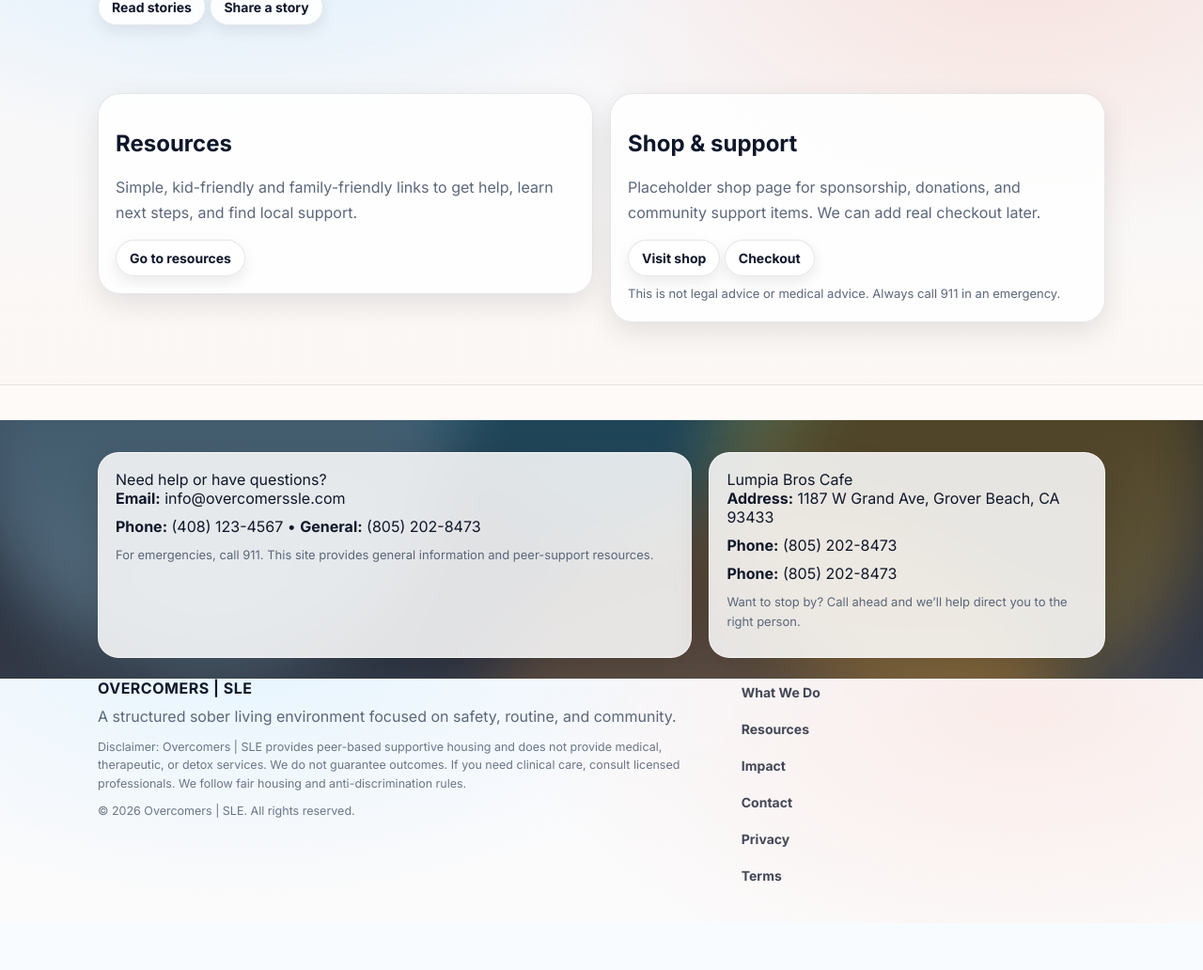
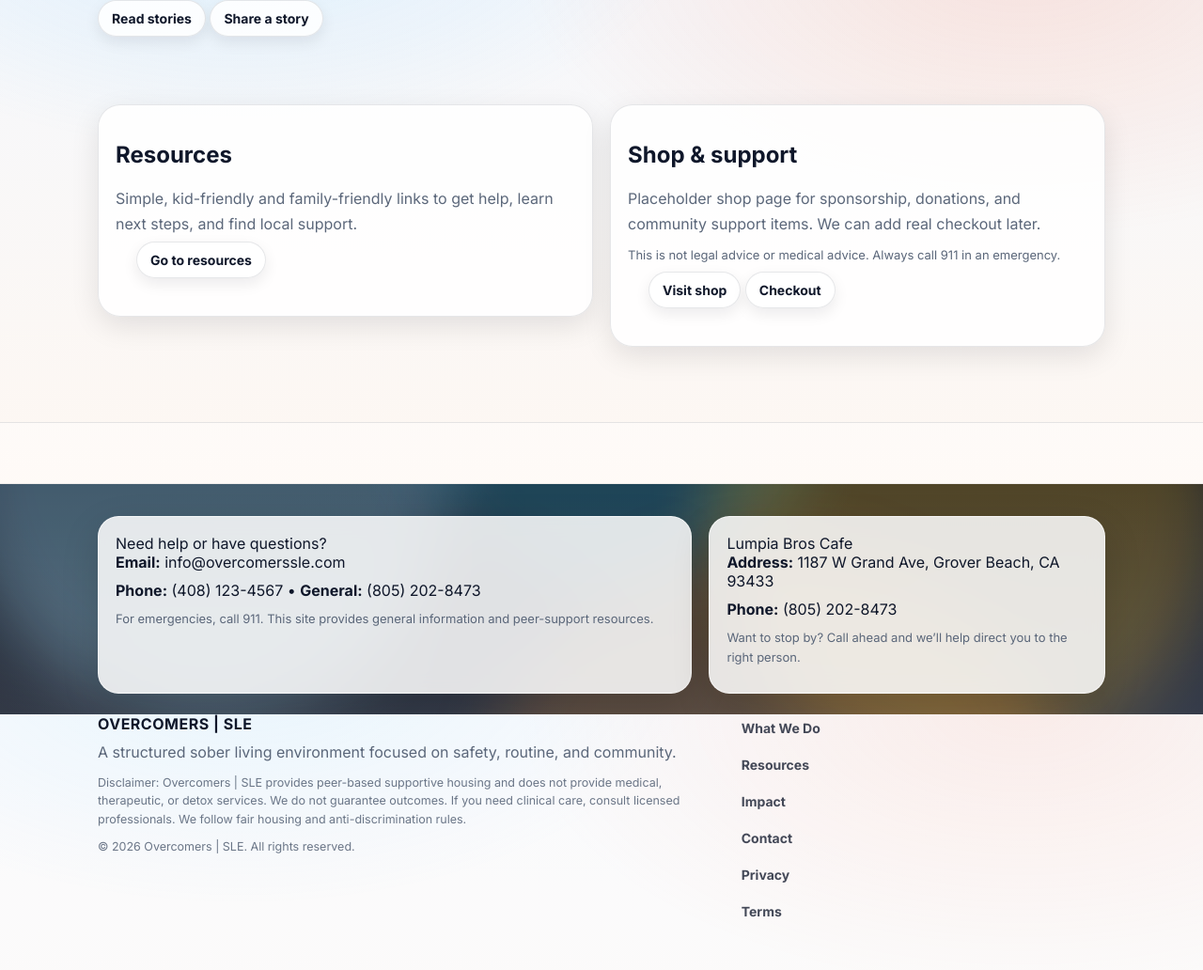
Before and after one commit to cryptoparcel/overcommers-sle, a Flask app: page / in a window 1280 px wide. Shown: the part 1792-2824 px from the top of the page at 94% size. Before the commit the page ends 2731 px from the top, so only its background shows below. Run offline with Flask 3, Linux system fonts and the light colour scheme.

Commit message:
Add files via upload

```diff
--- a/app/static/assets/styles.css
+++ b/app/static/assets/styles.css
@@ -16,7 +16,7 @@
 }
 
 *{box-sizing:border-box}
-html,html{height:100%}
+html,body{height:100%}
 body{min-height:100vh;display:flex;flex-direction:column}
 main{flex:1 0 auto}
 .footer{flex-shrink:0}
@@ -125,7 +125,7 @@ a{color:inherit;text-decoration:none}
 
 /* Better breathing room between primary CTAs and the topic pills */
 .hero__pills{margin-top:14px}
-.pills{display:flex; flex-wrap:wrap; gap:10px}
+.pills{display:flex; flex-wrap:wrap; gap:10px; margin-top:12px}
 .pill{display:inline-flex; align-items:center; justify-content:center; white-space:nowrap}
 
 .hero__stats{
@@ -159,7 +159,8 @@ a{color:inherit;text-decoration:none}
 .card__sub{color:var(--muted); font-size:13px}
 .card__text{color:var(--muted); font-size:14px; line-height:1.55; margin-top:8px}
 .card__cta{display:flex; gap:10px; margin-top:14px; flex-wrap:wrap}
-.card__footer{margin-top:auto; padding-top:16px}
+.card__footer{margin-top:auto; padding: 6px 22px 22px;}
+.card__footer .actions-inline{margin-bottom:0}
 .card__footer .card__cta{margin-top:0}
 .card--soft{background: rgba(255,255,255,.75)}
 .steps{margin:12px 0 0; padding-left:18px; color:rgba(15,23,42,.88); font-size:14px; line-height:1.55}
@@ -296,10 +297,10 @@ label{font-weight:800; font-size:13px}
 }
 
 .footer{
-  padding:28px 0 36px;
+  padding:56px 0 48px;
   border-top:1px solid rgba(15,23,42,.10);
   background: rgba(255,255,255,.35);
-  margin-top:30px;
+  margin-top:44px;
 }
 .footer__inner{
   display:grid;
@@ -422,7 +423,7 @@ label{font-weight:800; font-size:13px}
 .table{ display:flex; flex-direction:column; gap:8px; }
 .table .row{ display:grid; grid-template-columns: 160px 1fr 1fr 2fr; gap:10px; align-items:start; padding:10px 12px; border:1px solid rgba(2,6,23,.08); border-radius:12px; background:#fff; }
 .table .row.head{ background:rgba(2,6,23,.02); font-weight:600; }
-.actions-inline{ display:flex; gap:8px; flex-wrap:wrap; }
+.actions-inline{ display:flex; gap:8px; flex-wrap:wrap; align-items:center; margin-bottom:14px; }
 .btn.danger{ border-color: rgba(220,38,38,.35); color:#b91c1c; }
 .btn.danger:hover{ background: rgba(220,38,38,.08); }
 .admin-nav{ display:flex; gap:10px; flex-wrap:wrap; margin:10px 0 6px; }
--- a/app/templates/base.html
+++ b/app/templates/base.html
@@ -84,7 +84,6 @@
             <div class="footer__bannerBody">
 	              <p><strong>Address:</strong> 1187 W Grand Ave, Grover Beach, CA 93433</p>
 	              <p><strong>Phone:</strong> (805) 202-8473</p>
-	              <p><strong>Phone:</strong> (805) 202-8473</p>
               <p class="muted small">Want to stop by? Call ahead and we’ll help direct you to the right person.</p>
             </div>
           </div>
--- a/app/templates/index.html
+++ b/app/templates/index.html
@@ -145,8 +145,9 @@
       </div>
       <div class="card">
         <div class="card__body">
-          <h2 class="h2">Shop & support</h2>
+          <h2 class="h2">Shop &amp; support</h2>
           <p class="muted">Placeholder shop page for sponsorship, donations, and community support items. We can add real checkout later.</p>
+          <p class="muted small" style="margin-top:10px">This is not legal advice or medical advice. Always call 911 in an emergency.</p>
         </div>
 	        <div class="card__footer">
 	          <div class="card__cta">
@@ -155,7 +156,7 @@
 	              <a class="btn" href="{{ url_for('public.checkout') }}">Checkout</a>
 	            </div>
 	          </div>
-	          <p class="muted small">This is not legal advice or medical advice. Always call 911 in an emergency.</p>
+
 	        </div>
       </div>
     </div>
```
